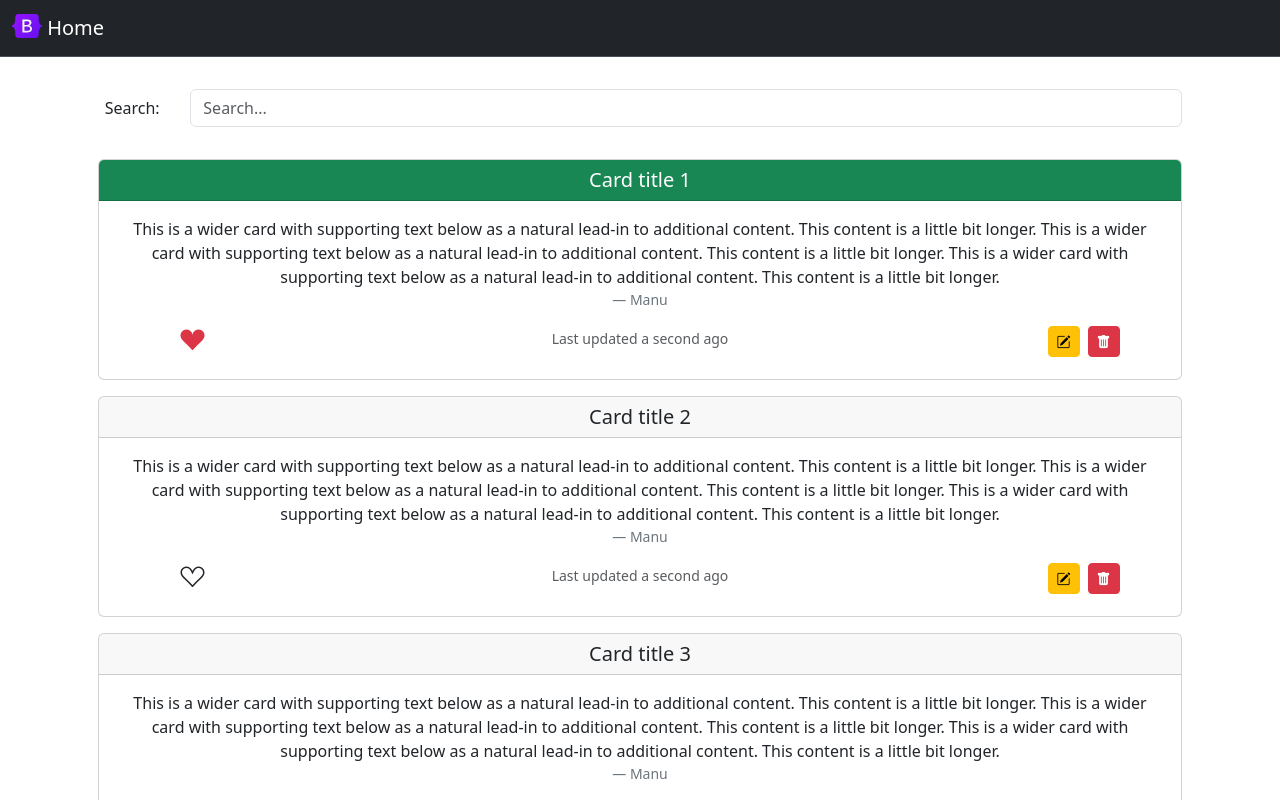
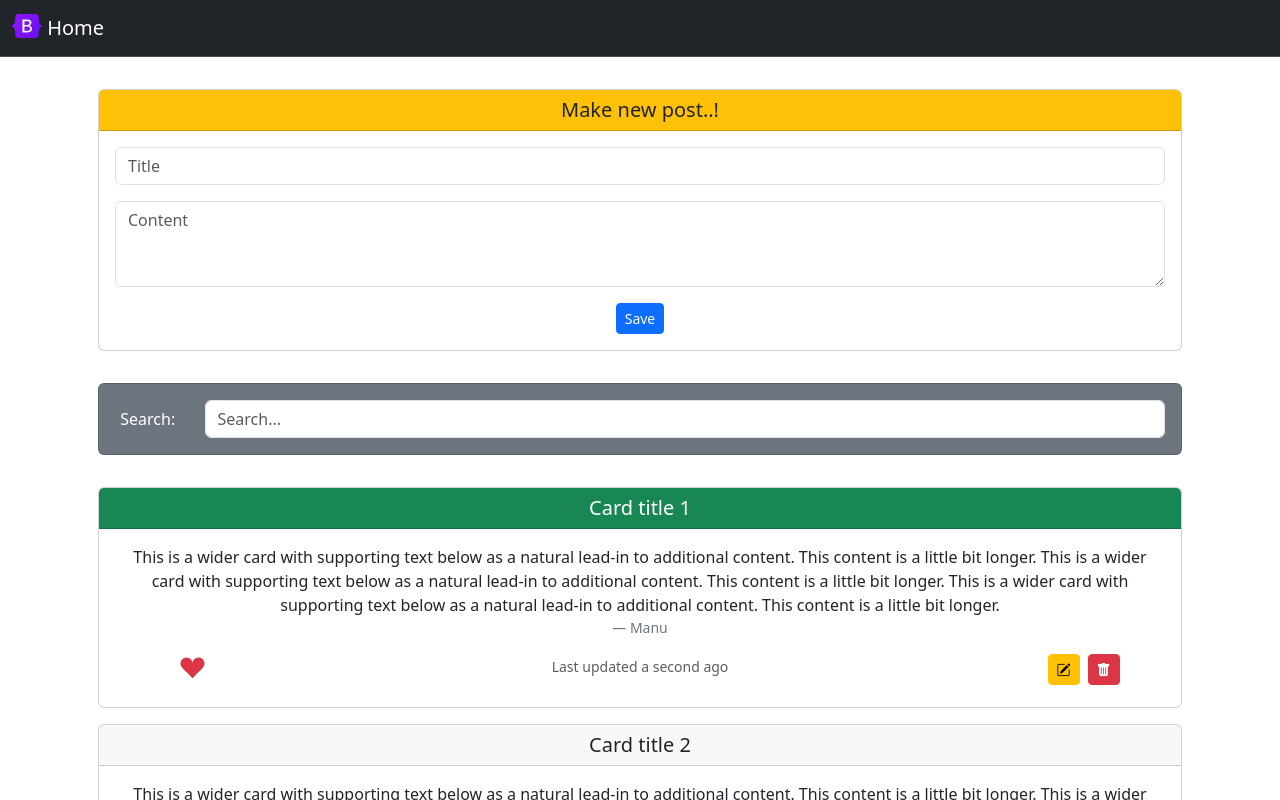
Before and after one commit to harikrishnan-annappilly/blog-frontend, a React (Create React App) app: page / in a window 1280 px wide. Shown: the top 800 px of the page. Built offline with nearby package versions, Linux system fonts and the light colour scheme.

Commit message:
feature: new post form added

```diff
--- a/src/components/Blogs.jsx
+++ b/src/components/Blogs.jsx
@@ -12,6 +12,7 @@ function Blogs(props) {
 
     const [blogs, setBlogs] = useState([]);
     const [shadowCard, setShadowCard] = useState([]);
+    const [editingShadow, setEditingShadow] = useState(false);
 
     useEffect(() => {
         let makeBlogsList = [];
@@ -68,6 +69,40 @@ function Blogs(props) {
         <>
             <div className="container">
                 <div className="p-3">
+                    <div
+                        className={"card" + (editingShadow ? " shadow" : "")}
+                        onMouseEnter={() => setEditingShadow(true)}
+                        onMouseLeave={() => setEditingShadow(false)}
+                    >
+                        <div className="card-header h5 bg-warning">
+                            Make new post..!
+                        </div>
+                        <div className="card-body">
+                            <div class="mb-3">
+                                <input
+                                    type="text"
+                                    class="form-control"
+                                    placeholder="Title"
+                                />
+                            </div>
+                            <div class="mb-3">
+                                <textarea
+                                    class="form-control"
+                                    rows="3"
+                                    placeholder="Content"
+                                ></textarea>
+                            </div>
+                            <div className="">
+                                <button className="btn btn-sm btn-primary">
+                                    Save
+                                </button>
+                            </div>
+                        </div>
+                    </div>
+                </div>
+                <div className="p-3">
+                    <div className="card bg-secondary text-white">
+                        <div className="card-body">
                             <form>
                                 <div className="row align-items-center">
                                     <div className="col-md-1 d-none d-md-block">
@@ -89,6 +124,8 @@ function Blogs(props) {
                                     </div>
                                 </div>
                             </form>
+                        </div>
+                    </div>
                 </div>
                 <div className="p-3">
                     {blogs.map((blog) => (
```
Lines whose indentation alone changed are shown as unchanged.
